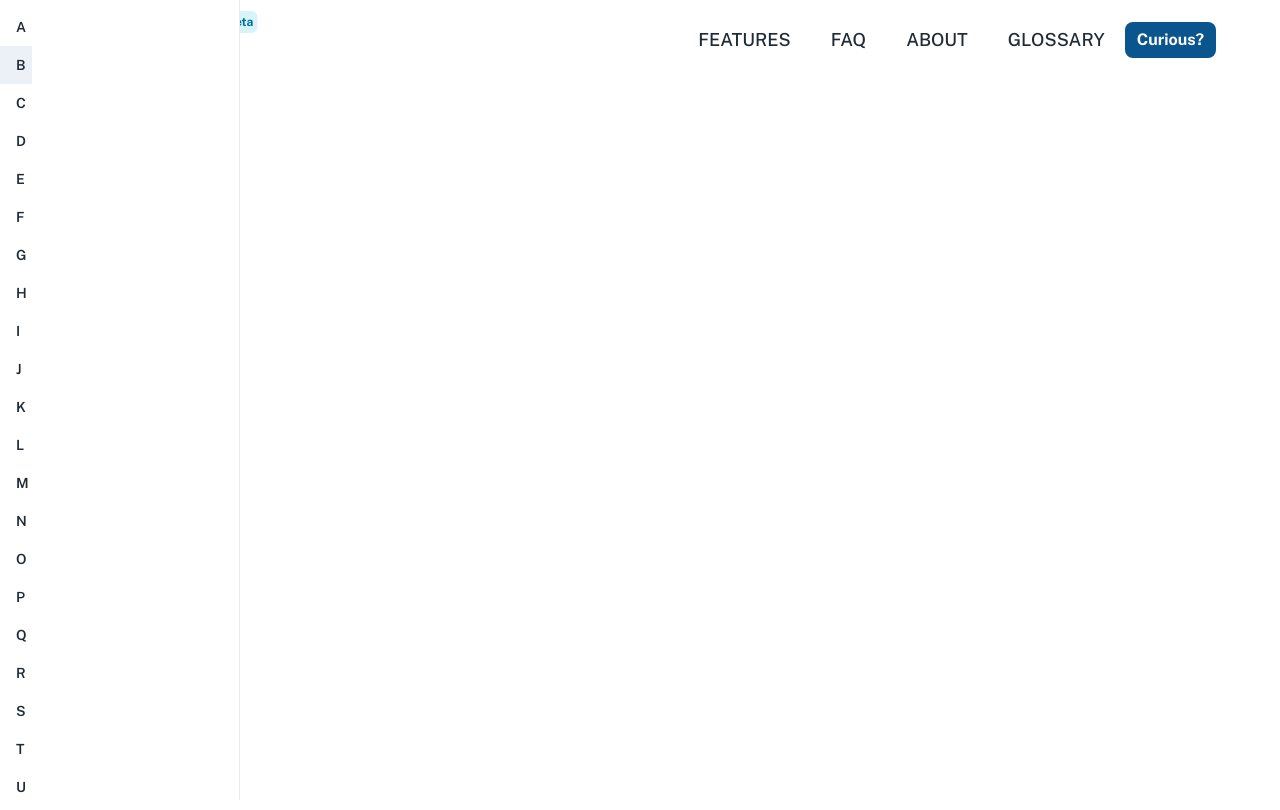
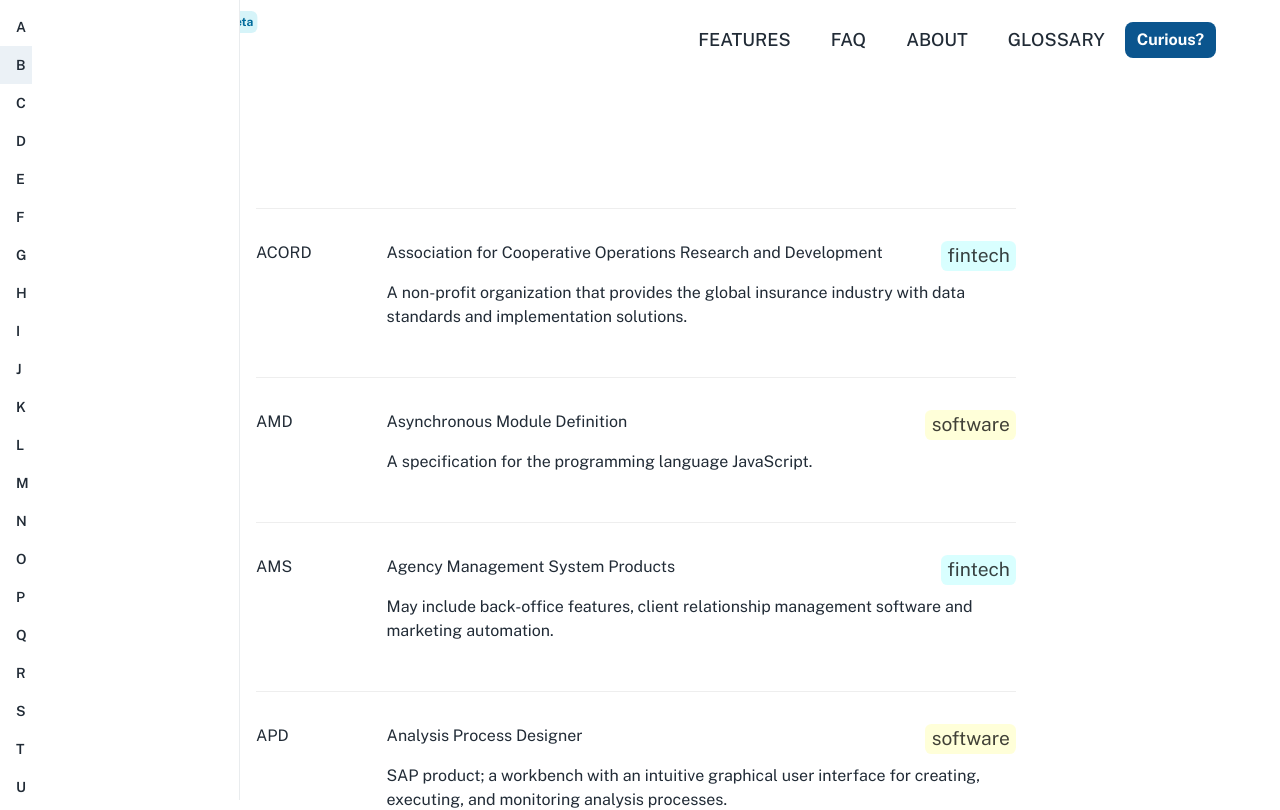
Before and after one commit to dboland77/enabled-website, a Next.js app: page /glossary in a window 1280 px wide. Shown: the top 810 px of the page. Built offline with nearby package versions, Linux system fonts and the light colour scheme.

Commit message:
updating packages

```diff
--- a/src/sections/glossary/Glossary.tsx
+++ b/src/sections/glossary/Glossary.tsx
@@ -2,56 +2,9 @@ import { useState } from 'react';
 import Container from '@mui/material/Container';
 import List from '@mui/material/List';
 import ListItem from '@mui/material/ListItem';
-import GlossaryNav from './GlossaryNav';
-import Drawer from '@mui/material/Drawer';
 
 export default function Glossary() {
-  const drawerWidth = 240;
-  const [mobileOpen, setMobileOpen] = useState(false);
-  const [isClosing, setIsClosing] = useState(false);
-
-  const handleDrawerClose = () => {
-    setIsClosing(true);
-    setMobileOpen(false);
-  };
-
-  const handleDrawerTransitionEnd = () => {
-    setIsClosing(false);
-  };
-
-  const handleDrawerToggle = () => {
-    if (!isClosing) {
-      setMobileOpen(!mobileOpen);
-    }
-  };
   return (
-    <Container sx={{ mb: 2 }}>
-      <Drawer
-        variant="temporary"
-        open={mobileOpen}
-        onTransitionEnd={handleDrawerTransitionEnd}
-        onClose={handleDrawerClose}
-        ModalProps={{
-          keepMounted: true, // Better open performance on mobile.
-        }}
-        sx={{
-          display: { xs: 'block', sm: 'none' },
-          '& .MuiDrawer-paper': { boxSizing: 'border-box', width: drawerWidth },
-        }}
-      >
-        {<GlossaryNav />}
-      </Drawer>
-      <Drawer
-        variant="permanent"
-        sx={{
-          display: { xs: 'none', sm: 'block' },
-          '& .MuiDrawer-paper': { boxSizing: 'border-box', width: drawerWidth },
-        }}
-        open
-      >
-        {<GlossaryNav />}
-      </Drawer>
-      <GlossaryNav />
     <Container sx={{ mb: 3 }}>
       <dl id="a">
         <dt>ACORD</dt>
@@ -73,8 +26,8 @@ export default function Glossary() {
         <dd className="fintech">
           Agency Management System Products
           <p>
-              May include back-office features, client relationship management software and
-              marketing automation.
+            May include back-office features, client relationship management software and marketing
+            automation.
           </p>
         </dd>
 
@@ -160,8 +113,7 @@ export default function Glossary() {
         <dd className="fintech">
           Business Process Model and Notation
           <p>
-              Graphical representation for specifying business processes in a business process
-              model.
+            Graphical representation for specifying business processes in a business process model.
           </p>
         </dd>
       </dl>
@@ -312,9 +264,8 @@ export default function Glossary() {
         <dd className="fintech">
           Employment Practices Liability Insurance
           <p>
-              Provides coverage to employers against claims made by employees allegingd
-              iscrimination, wrongful termination or other employment-related issues, such as
-              failure to promote.
+            Provides coverage to employers against claims made by employees allegingd iscrimination,
+            wrongful termination or other employment-related issues, such as failure to promote.
           </p>
         </dd>
 
@@ -332,9 +283,7 @@ export default function Glossary() {
         <dt>FacRe</dt>
         <dd className="fintech">
           Faculative Reinsurance
-            <p>
-              One of the two types of reinsurance, with the other type being treaty reinsurance.
-            </p>
+          <p>One of the two types of reinsurance, with the other type being treaty reinsurance.</p>
         </dd>
 
         <dt>FB</dt>
@@ -798,6 +747,5 @@ export default function Glossary() {
         <dd className="fintech">Year To Date</dd>
       </dl>
     </Container>
-    </Container>
   );
 }
--- a/src/sections/glossary/GlossaryNav.tsx
+++ b/src/sections/glossary/view/GlossaryNav.tsx
@@ -3,16 +3,14 @@ import List from '@mui/material/List';
 import Box from '@mui/material/Box';
 import ListItemButton from '@mui/material/ListItemButton';
 import ListItemText from '@mui/material/ListItemText';
+import Link from '@mui/material/Link';
 
 const GlossaryNav = () => {
   const alphabet = Array.from('ABCDEFGHIJKLMNOPQRSTUVWXYZ');
 
   const [selectedIndex, setSelectedIndex] = useState(1);
 
-  const handleListItemClick = (
-    event: React.MouseEvent<HTMLDivElement, MouseEvent>,
-    index: number
-  ) => {
+  const handleListItemClick = (index: number) => {
     setSelectedIndex(index);
   };
 
@@ -23,7 +21,9 @@ const GlossaryNav = () => {
           return (
             <ListItemButton
               selected={selectedIndex === index}
-              onClick={(event) => handleListItemClick(event, index)}
+              onClick={(event) => handleListItemClick(index)}
+              component={Link}
+              href={`#${alphabet[index]}`}
             >
               <ListItemText primary={item} />
             </ListItemButton>
--- a/src/sections/glossary/view/GlossaryView.tsx
+++ b/src/sections/glossary/view/GlossaryView.tsx
@@ -1,14 +1,60 @@
 'use client';
 
+import { useState } from 'react';
 import Container from '@mui/material/Container';
 
 import MainLayout from 'src/layouts/main';
 import Glossary from '../Glossary';
+import GlossaryNav from './GlossaryNav';
+import Drawer from '@mui/material/Drawer';
 
 export default function FeaturesView() {
+  const drawerWidth = 240;
+  const [mobileOpen, setMobileOpen] = useState(false);
+  const [isClosing, setIsClosing] = useState(false);
+
+  const handleDrawerClose = () => {
+    setIsClosing(true);
+    setMobileOpen(false);
+  };
+
+  const handleDrawerTransitionEnd = () => {
+    setIsClosing(false);
+  };
+
+  const handleDrawerToggle = () => {
+    if (!isClosing) {
+      setMobileOpen(!mobileOpen);
+    }
+  };
   return (
     <MainLayout>
       <Container id="glossary">
+        <Drawer
+          variant="temporary"
+          open={mobileOpen}
+          onTransitionEnd={handleDrawerTransitionEnd}
+          onClose={handleDrawerClose}
+          ModalProps={{
+            keepMounted: true, // Better open performance on mobile.
+          }}
+          sx={{
+            display: { xs: 'block', sm: 'none' },
+            '& .MuiDrawer-paper': { boxSizing: 'border-box', width: drawerWidth },
+          }}
+        >
+          {<GlossaryNav />}
+        </Drawer>
+        <Drawer
+          variant="permanent"
+          sx={{
+            display: { xs: 'none', sm: 'block' },
+            '& .MuiDrawer-paper': { boxSizing: 'border-box', width: drawerWidth },
+          }}
+          open
+        >
+          {<GlossaryNav />}
+        </Drawer>
         <Glossary />
       </Container>
     </MainLayout>
```
Also changed, not shown: package.json (+16 -0 lines), 1 other file (tests, documents, lock files or other folders). Lines whose indentation alone changed are shown as unchanged.
